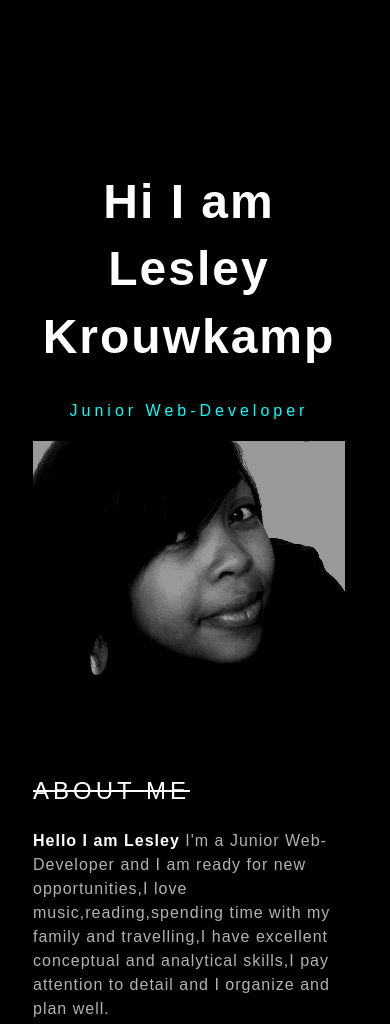
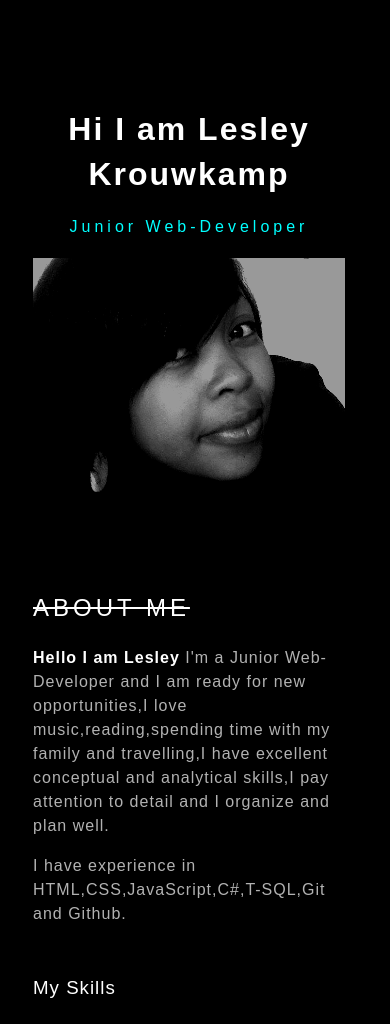
Before and after one commit to LesleyKrouwkamp/porfolio.github.io, a plain HTML site: page index.html in a window 390 px wide. Shown: the top 1024 px of the page. Drawn offline with nearby package versions, Linux system fonts and the light colour scheme; files whose address does not match are found by name.

Commit message:
removed images folder

```diff
--- a/index.html
+++ b/index.html
@@ -3,6 +3,7 @@
 <head>
   <meta charset="UTF-8">
   <title>My Portfolio WebPage</title>
+  <meta name="viewport" content="width=device, initial-scale=1.0">
   <link rel ="stylesheet" href="https://fonts.googleapis.com/icon?family=Material+Icons">
   <link rel ="stylesheet" href="style.css">
   <script src="https://code.jquery.com/jquery-3.4.1.js"></script>
--- a/style.css
+++ b/style.css
@@ -280,15 +280,15 @@ input{
   }
 
   header{
-    margin-top: 80px;
+    margin-top: 30px;
   }
   header h1{
-    font-size: 3em;
+    font-size: 2em;
     line-height: 1.4em;
   }
   header h5{
     font-size: 1em;
-    letter-spacing: 2px;
+    letter-spacing: 1px;
 
   }
 
```
Also changed, not shown: pic12.jpg (renamed from images/pic12.jpg), tech.jpeg (renamed from images/tech.jpeg), web.jpeg (renamed from images/web.jpeg).
